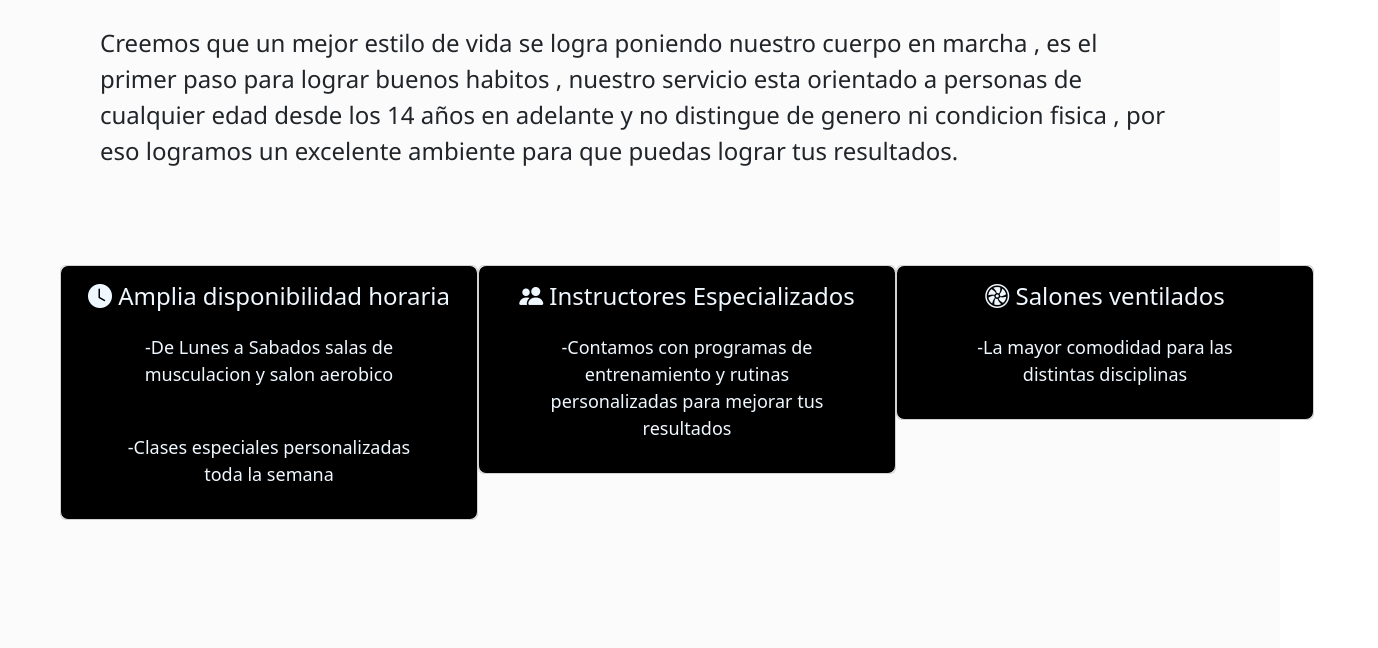
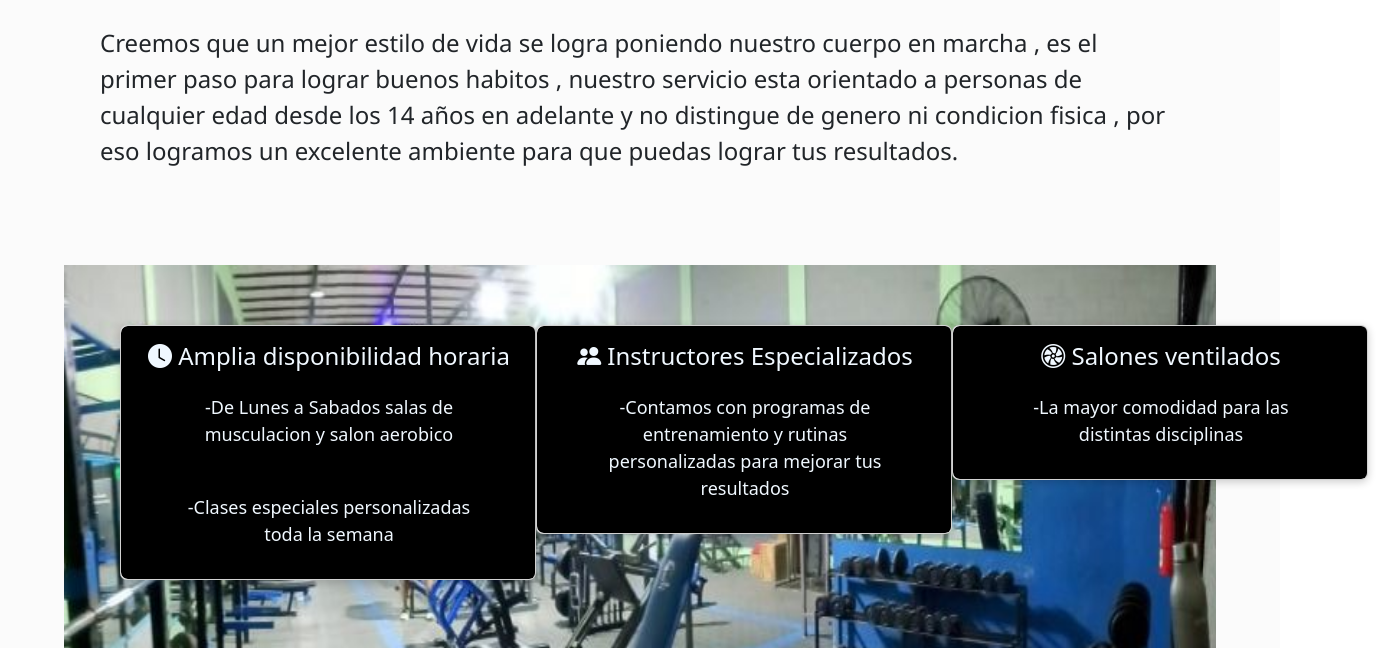
Before and after one commit to MaximilianoSulsenti/gymnorte, a website: page pages/servicio.html in a window 1280 px wide. Shown: the part 217-865 px from the top of the page, 1378 px wide, since content can reach past the window. Drawn offline with nearby package versions, Linux system fonts and the light colour scheme; files that its build step writes are made by us from their sources.

Commit message:
se aplica estilo con fondo de imagen para cards

```diff
--- a/scss/layout/_main.scss
+++ b/scss/layout/_main.scss
@@ -43,6 +43,20 @@ text-decoration: underline;
 .textoservicio{
     padding: 20px 100px;
     @include mix.textointroservi;
+}
+.fondocards{
+  background-image: url("../assets/img/gymnorte.panoramica2.jpg");
+  background-size: 90% 85%;
+  background-position: center;
+  background-repeat: no-repeat;
+  justify-content: center;
+  padding: 60px;
+}
+.card{
+  width: 26rem;
+  border-radius: 7px;
+  overflow: hidden;
+  box-shadow: 0 2px 8px rgba(0, 0, 0, 0.2);
 }
 .card-body{
     background-color: black;
```
